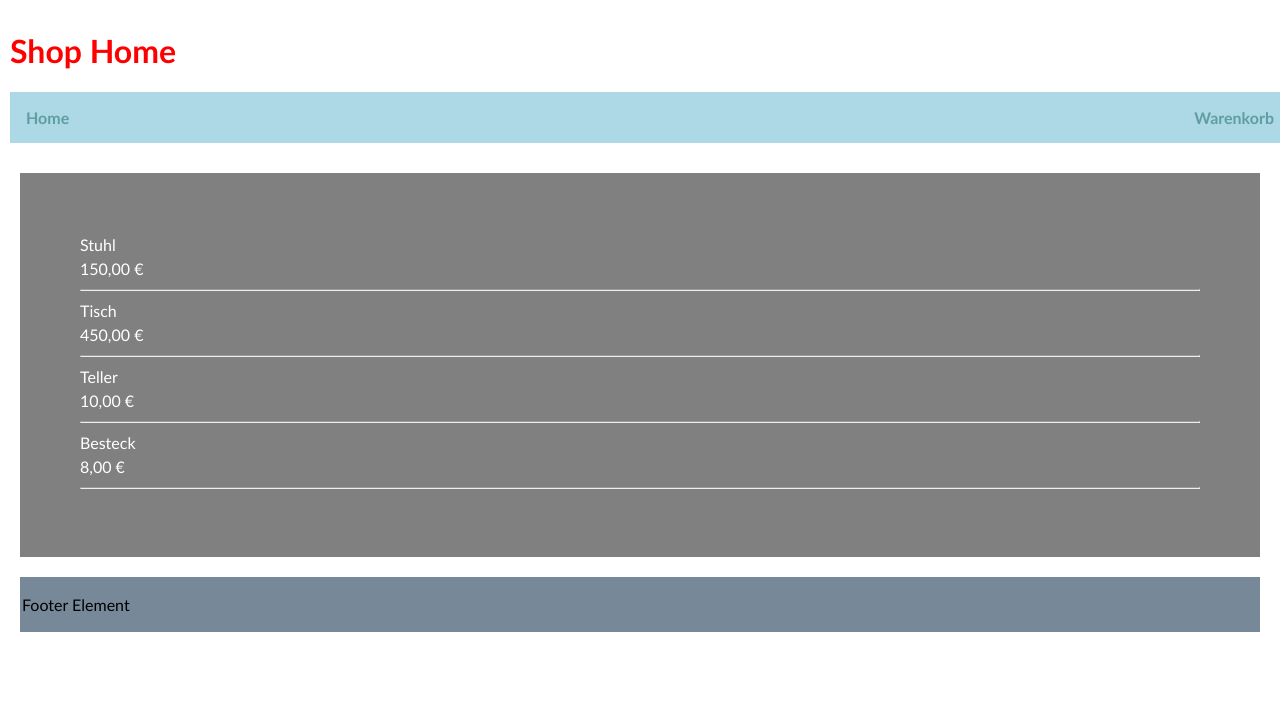
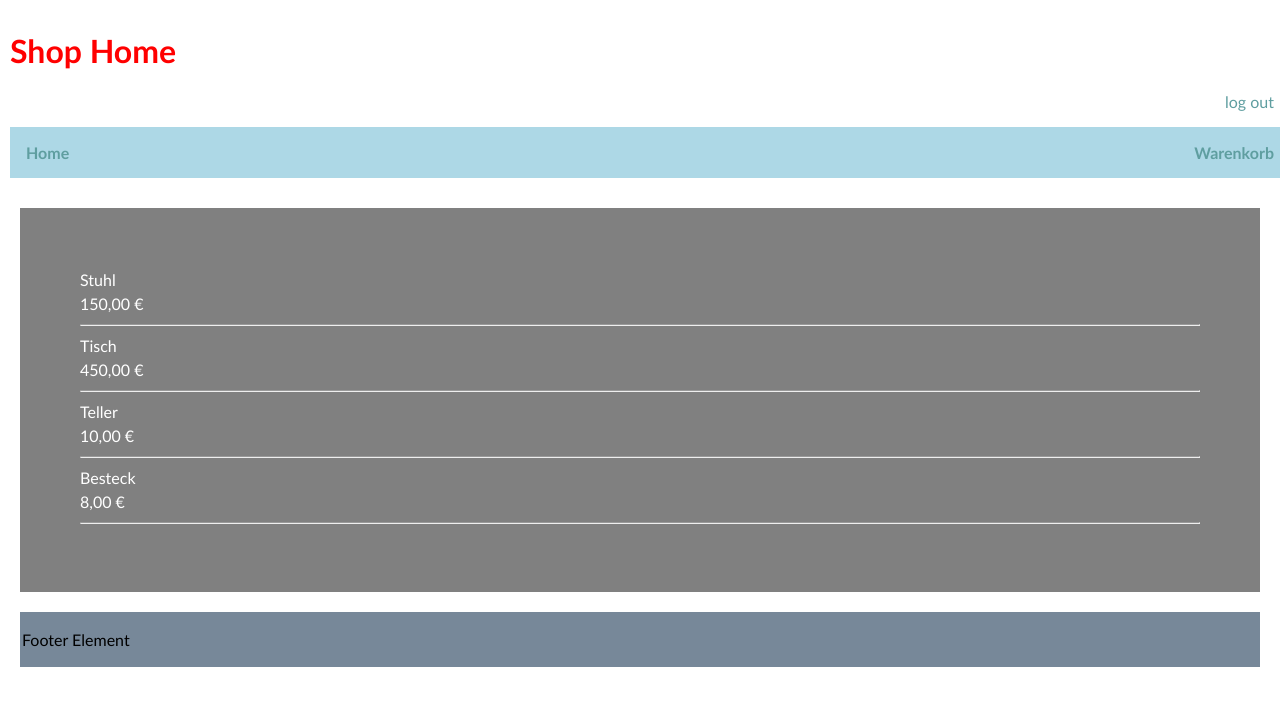
Before and after one commit to LorAutumn/reactshop, a React (Create React App) app: page / in a window 1280 px wide. Shown: the top 706 px of the page. Built offline with nearby package versions, Linux system fonts and the light colour scheme.

Commit message:
added log in / log out state to Header component

```diff
--- a/src/components/Header.js
+++ b/src/components/Header.js
@@ -2,10 +2,18 @@ import React from 'react'
 
 // displays the page header with h1 and navbar (class based)
 class Header extends React.Component {
+  constructor() {
+    super()
+    this.state = {
+      isLoggedIn: true
+    }
+  }
+
   render() {
     return (
       <div className='header'>
         <h1>Shop Home</h1>
+        <p id='isLoggedIn'>{this.state.isLoggedIn ? 'log out' : 'log in'}</p>
         <nav>
           <ul className='nav'>
             <li className='home'>Home</li>
--- a/src/style.css
+++ b/src/style.css
@@ -19,6 +19,12 @@ body {
   color: cadetblue;
   font-weight: bold;
   background-color: lightblue;
+}
+
+#isLoggedIn {
+  color: cadetblue;
+  padding-right: 16px;
+  text-align: right
 }
 
 .shoppingCart {
```
